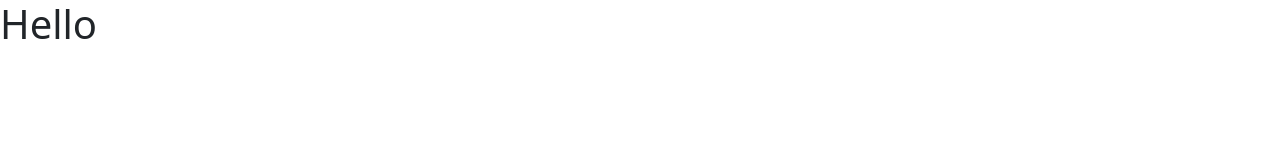
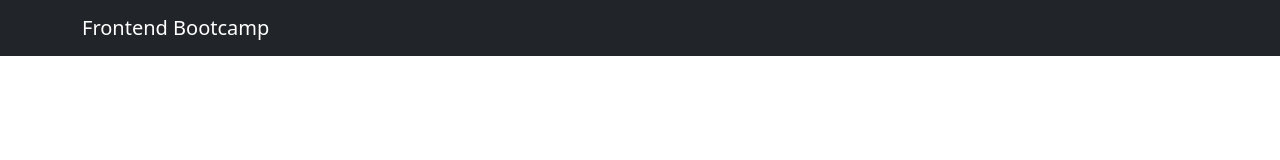
Before and after one commit to spignelon/bootcamp_website, a plain HTML site: page index.html in a window 1280 px wide. Drawn offline with nearby package versions, Linux system fonts and the light colour scheme.

Commit message:
added navbar, navbar-brand for text branding and container for padding

```diff
--- a/index.html
+++ b/index.html
@@ -8,7 +8,11 @@
     <title>Frontend Bootcamp</title>
 </head>
 <body>
-    <h1>Hello</h1>
+    <nav class="navbar navbar-expand-lg bg-dark navbar-dark">
+        <div class="container">
+            <a href="#" class="navbar-brand">Frontend Bootcamp</a>
+        </div>
+    </nav>
     <script src="https://cdn.jsdelivr.net/npm/bootstrap@5.3.2/dist/js/bootstrap.bundle.min.js" integrity="sha384-C6RzsynM9kWDrMNeT87bh95OGNyZPhcTNXj1NW7RuBCsyN/o0jlpcV8Qyq46cDfL" crossorigin="anonymous"></script>
 </body>
 </html>
```
